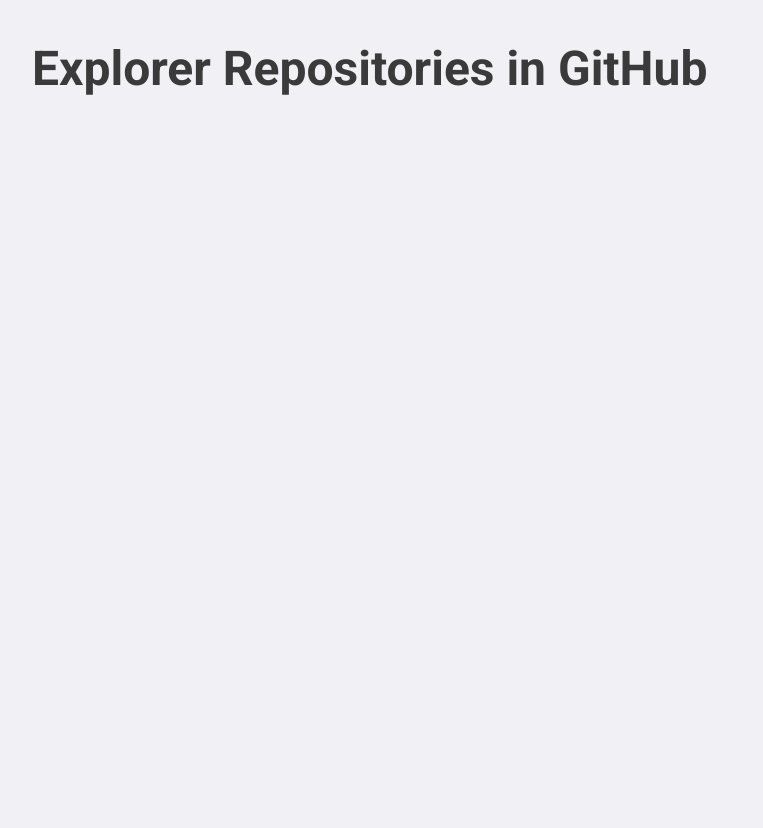
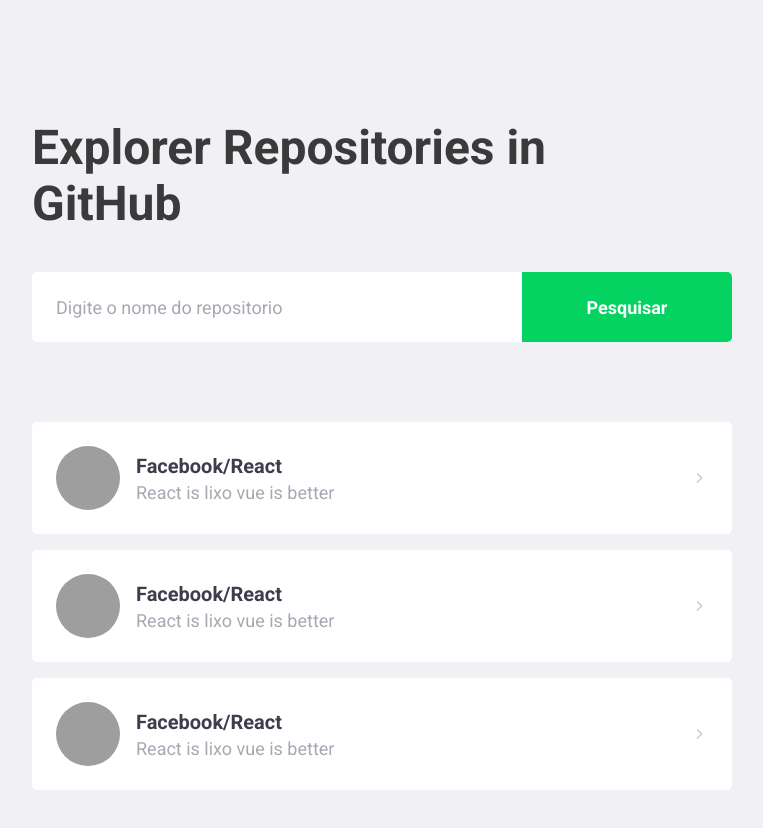
Before and after one commit to fredmessias43/react-ts-foa, a React (Create React App) app: page / in a window 1280 px wide. Shown: the whole page, without its empty margins (148-911 px from the left). Before the commit the page ends 800 px from the top, so only its background shows below. Built offline with nearby package versions, Linux system fonts and the light colour scheme; grey boxes are pictures that could not be loaded.

Commit message:
aula 10,11,12,13 - styling dashboard page

```diff
--- a/package.json
+++ b/package.json
@@ -11,8 +11,10 @@
     "@types/react": "^17.0.0",
     "@types/react-dom": "^17.0.0",
     "@types/react-router-dom": "^5.1.7",
+    "polished": "^4.1.0",
     "react": "^17.0.1",
     "react-dom": "^17.0.1",
+    "react-icons": "^4.2.0",
     "react-router-dom": "^5.2.0",
     "react-scripts": "4.0.2",
     "styled-components": "^5.2.1",
--- a/src/pages/dashboard/index.tsx
+++ b/src/pages/dashboard/index.tsx
@@ -1,8 +1,54 @@
 import React from 'react';
-import { Title } from './styles';
+import { FiChevronRight } from 'react-icons/fi';
+import { Title, Form, Repositories } from './styles';
+// import Logo from '../../assets/logo.svg';
 
 const Dashboard: React.FC = () => {
-  return <Title>Explorer Repositories in GitHub</Title>;
+  return (
+    <>
+      {/* <img src={Logo} alt="Github Explorer" /> */}
+      <Title>Explorer Repositories in GitHub</Title>
+      <Form action="">
+        <input type="text" placeholder="Digite o nome do repositorio" />
+        <button type="submit">Pesquisar</button>
+      </Form>
+      <Repositories>
+        <a href="https://github.com/">
+          <img
+            src="https://avatars.githubusercontent.com/u/39710268?s=460&v=4"
+            alt="Frederico"
+          />
+          <div>
+            <strong>Facebook/React</strong>
+            <p>React is lixo vue is better</p>
+          </div>
+          <FiChevronRight size="20" />
+        </a>
+        <a href="https://github.com/">
+          <img
+            src="https://avatars.githubusercontent.com/u/39710268?s=460&v=4"
+            alt="Frederico"
+          />
+          <div>
+            <strong>Facebook/React</strong>
+            <p>React is lixo vue is better</p>
+          </div>
+          <FiChevronRight size="20" />
+        </a>
+        <a href="https://github.com/">
+          <img
+            src="https://avatars.githubusercontent.com/u/39710268?s=460&v=4"
+            alt="Frederico"
+          />
+          <div>
+            <strong>Facebook/React</strong>
+            <p>React is lixo vue is better</p>
+          </div>
+          <FiChevronRight size="20" />
+        </a>
+      </Repositories>
+    </>
+  );
 };
 
 export default Dashboard;
--- a/src/pages/dashboard/styles.ts
+++ b/src/pages/dashboard/styles.ts
@@ -1,6 +1,101 @@
 import styled from 'styled-components';
+import { shade } from 'polished';
 
 export const Title = styled.h1`
   font-size: 48px;
   color: #3a3a3a;
+  max-width: 550px;
+  line-height: 56px;
+
+  margin-top: 80px;
 `;
+
+export const Form = styled.form`
+  margin-top: 40px;
+  max-width: 700px;
+  display: flex;
+
+  input {
+    flex: 1;
+    height: 70px;
+    padding: 0 24px;
+    border: 0;
+    border-radius: 5px 0 0 5px;
+    color: #3a3a3a;
+
+    &::placeholder {
+      color: #a8a8b3;
+    }
+  }
+
+  button {
+    width: 210px;
+    height: 70px;
+    background-color: #04d361;
+    border: 0;
+    border-radius: 0 5px 5px 0;
+    color: #fff;
+    font-weight: bold;
+
+    transition: background-color 0.2s;
+
+    &:hover {
+      background-color: ${shade(0.2, '#04d361')};
+    }
+  }
+`;
+
+export const Repositories = styled.div`
+  margin-top: 80px;
+  max-width: 700px;
+
+  a {
+    background: #fff;
+    border-radius: 5px;
+    width: 100%;
+    padding: 24px;
+    display: block;
+    text-decoration: none;
+
+    display: flex;
+    align-items: center;
+
+    transition: transform 0.2s;
+
+    & + a {
+      margin-top: 16px;
+    }
+
+    &:hover {
+      transform: translateX(10px);
+    }
+
+    img {
+      width: 64px;
+      height: 64px;
+
+      border-radius: 50%;
+    }
+
+    div {
+      margin-left: 16px;
+      width: 100%;
+
+      strong {
+        font-size: 20px;
+        color: #3d3d4d;
+      }
+
+      p {
+        font-size: 18px;
+        color: #a8a8b3;
+        margin-top: 4px;
+      }
+    }
+
+    svg {
+      margin-left: auto;
+      color: #cbcbcc;
+    }
+  }
+`;
--- a/src/styles/global.ts
+++ b/src/styles/global.ts
@@ -16,7 +16,7 @@
   }
 
   body, input, button {
-    font: 1px 'Roboto', sans-serif;
+    font: 18px 'Roboto', sans-serif;
   }
 
   button {
```
Also changed, not shown: 1 other file (tests, documents, lock files or other folders).
